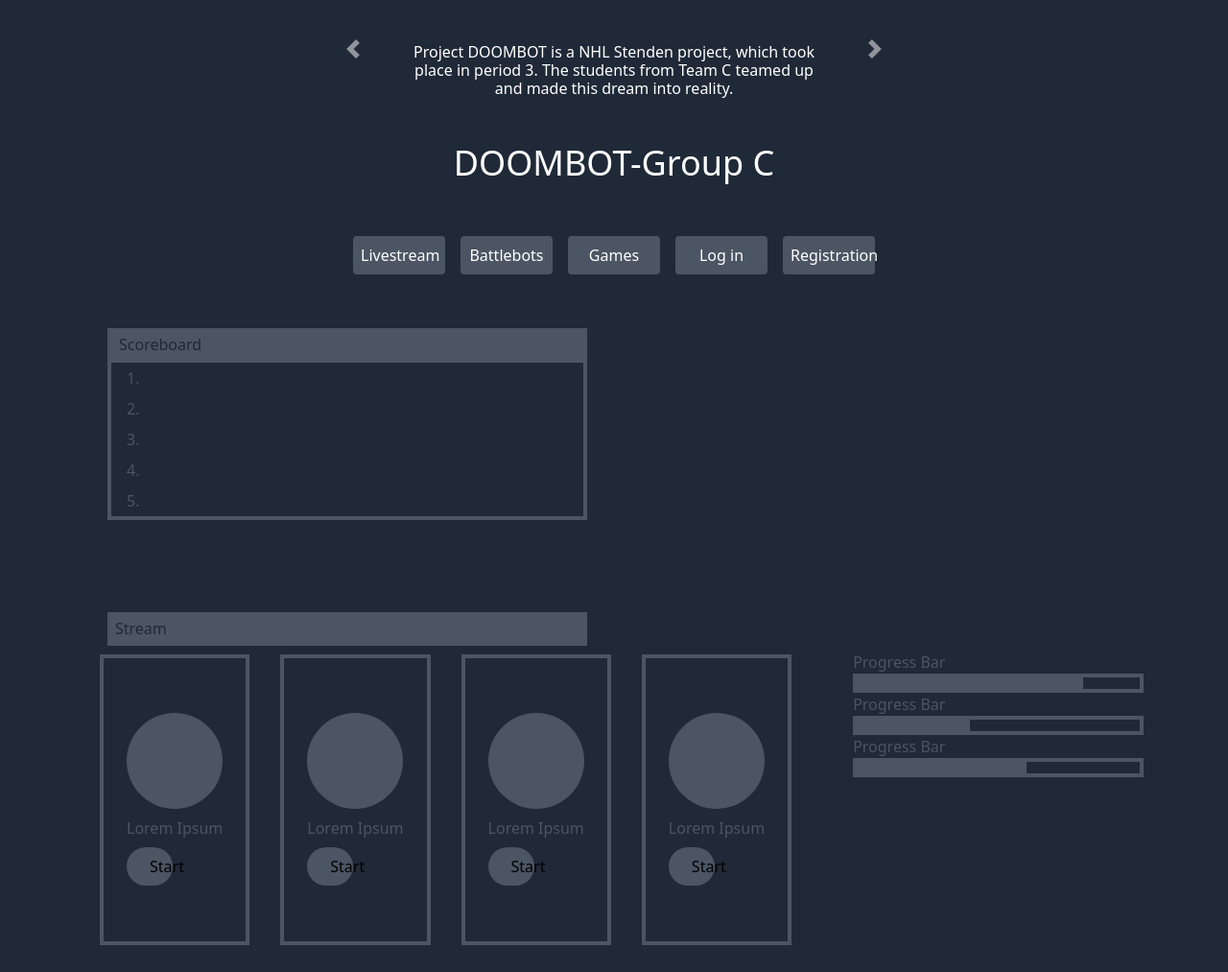
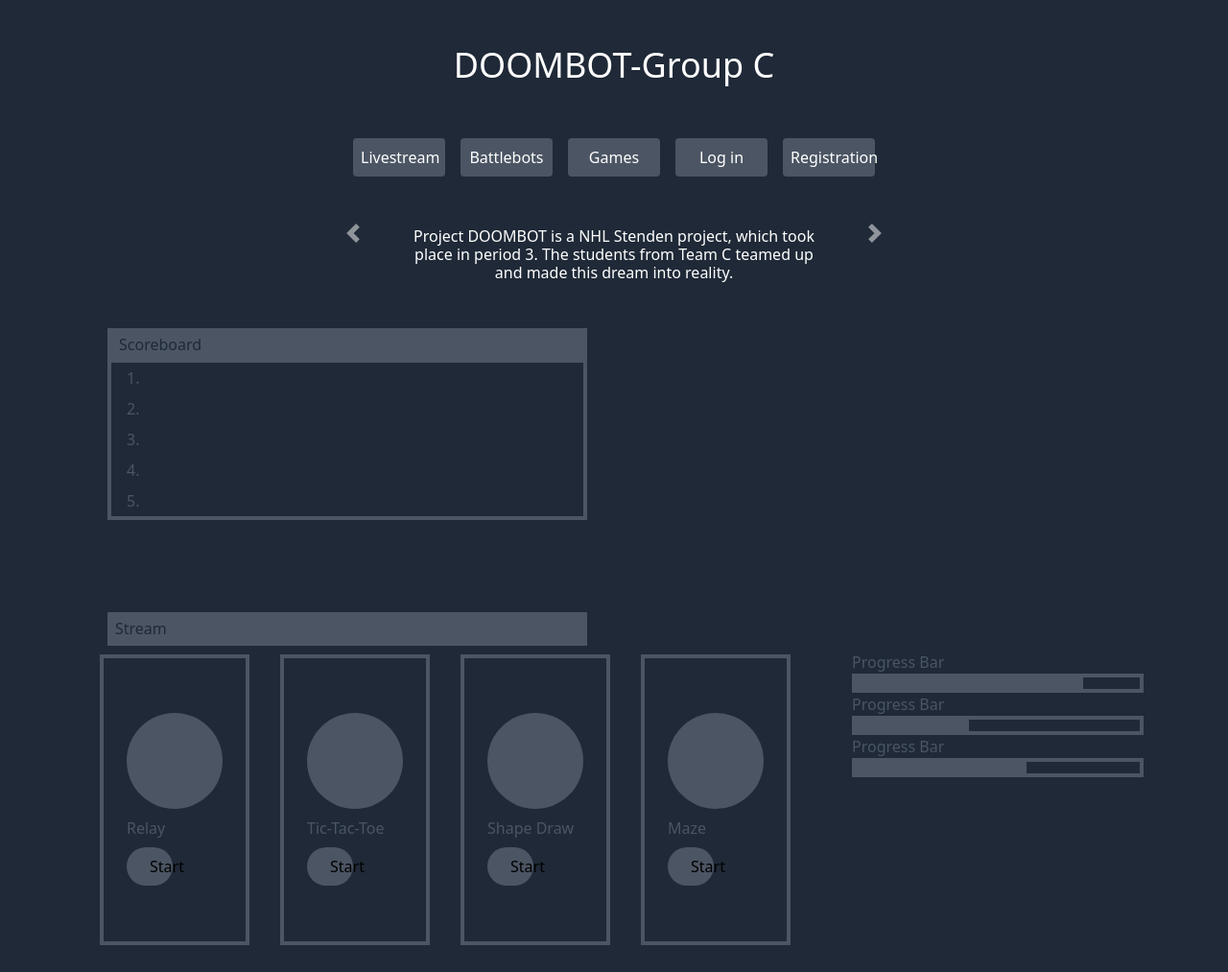
Before and after one commit to Edward-Bakker/Website-Project-3, a PHP site: page /groupc.php in a window 1280 px wide. Shown: the whole page at 96% size. Run offline with PHP 8.4, Linux system fonts and the light colour scheme.

Commit message:
Update groupC.php

```diff
--- a/groupc.php
+++ b/groupc.php
@@ -8,7 +8,14 @@
         <link href="css/styles.css" rel="stylesheet" type="text/css">
         <link href="groupc.css" rel="stylesheet" type="text/css">
     </head>
-    <section id="testimonials">
+
+    <body class="bg-gray-800 text-white">
+        <h1 class="text-center text-4xl m-5">DOOMBOT-Group C</h1>
+        <?php
+        require_once('navbar.php');
+        ?>
+
+	<section id="testimonials">
 
 
 
@@ -64,11 +71,6 @@
 </div>
 
 </section>
-    <body class="bg-gray-800 text-white">
-        <h1 class="text-center text-4xl m-5">DOOMBOT-Group C</h1>
-        <?php
-        require_once('navbar.php');
-        ?>
         <div class="flex flex-col flex-grow wrapper">
             <div class="flex flex-wrap upperHalf justify-between h-2-4">
                 <div class="flex flex-col border-b-4 border-l-4 border-r-4 border-solid border-gray-600 bg-gray-400 w-px-500 m-5">
@@ -87,22 +89,22 @@
                 <div class="flex flex-wrap p-4 justify-center">
                     <div class="flex flex-col border-4 border-solid border-gray-600 my-1 mx-3 p-4 justify-center">
                         <div class="rounded-full w-px-100 h-px-100 bg-gray-600"></div>
-                        <p class="my-2 text-gray-600">Lorem Ipsum</p>
+                        <p class="my-2 text-gray-600">Relay</p>
                         <button class="bg-gray-600 rounded-full px-6 py-2">Start</button>
                     </div>
                     <div class="flex flex-col border-4 border-solid border-gray-600 my-1 mx-3 p-4 justify-center">
                         <div class="rounded-full w-px-100 h-px-100 bg-gray-600"></div>
-                        <p class="my-2 text-gray-600">Lorem Ipsum</p>
+                        <p class="my-2 text-gray-600">Tic-Tac-Toe</p>
                         <button class="bg-gray-600 rounded-full px-6 py-2">Start</button>
                     </div>
                     <div class="flex flex-col border-4 border-solid border-gray-600 my-1 mx-3 p-4 justify-center">
                         <div class="rounded-full w-px-100 h-px-100 bg-gray-600"></div>
-                        <p class="my-2 text-gray-600">Lorem Ipsum</p>
+                        <p class="my-2 text-gray-600">Shape Draw</p>
                         <button class="bg-gray-600 rounded-full px-6 py-2">Start</button>
                     </div>
                     <div class="flex flex-col border-4 border-solid border-gray-600 my-1 mx-3 p-4 justify-center">
                         <div class="rounded-full w-px-100 h-px-100 bg-gray-600"></div>
-                        <p class="my-2 text-gray-600">Lorem Ipsum</p>
+                        <p class="my-2 text-gray-600">Maze</p>
                         <button class="bg-gray-600 rounded-full px-6 py-2">Start</button>
                     </div>
                 </div>
```
